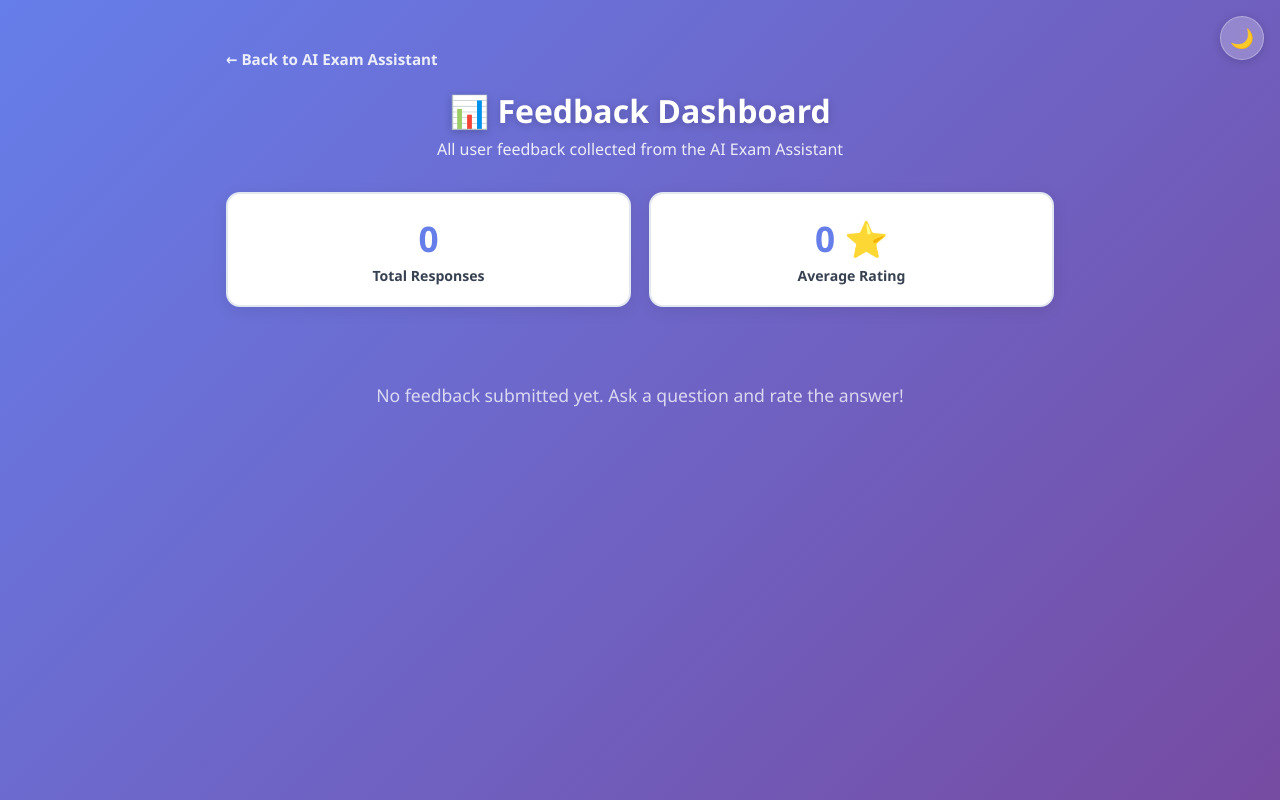
After one commit to ARYAN-WASEKAR/AI-EXAM-ASSISTANT, a Flask app: page /feedback-view in a window 1280 px wide. The commit adds this page. Run offline with Flask 3, Linux system fonts and the light colour scheme.

Commit message:
Add a system to save and view user feedback
Introduces a POST /feedback endpoint to save user feedback to feedback.json, a GET /feedback-view route to display feedback statistics and entries, and updates the frontend to send feedback data to the backend.

Replit-Commit-Author: Agent
Replit-Commit-Session-Id: 7c9a40de-3ace-4fd7-a93f-a103656a6e1d
Replit-Commit-Checkpoint-Type: full_checkpoint
Replit-Commit-Event-Id: b2b2960e-59e3-4dec-8baf-c44bcab63add
Replit-Commit-Screenshot-Url: https://storage.googleapis.com/screenshot-production-us-central1/e690674f-03ba-452e-9aa5-de55f3309b19/7c9a40de-3ace-4fd7-a93f-a103656a6e1d/o51Bpey
Replit-Helium-Checkpoint-Created: true

```diff
--- a/main.py
+++ b/main.py
@@ -1,10 +1,26 @@
 import os
+import json
+from datetime import datetime
 from flask import Flask, render_template, request, jsonify
 from google import genai
 
 app = Flask(__name__)
 
 client = genai.Client(api_key=os.environ.get("GEMINI_API_KEY"))
+
+FEEDBACK_FILE = "feedback.json"
+
+def load_feedback():
+    if not os.path.exists(FEEDBACK_FILE):
+        return []
+    with open(FEEDBACK_FILE, "r") as f:
+        return json.load(f)
+
+def save_feedback(entry):
+    data = load_feedback()
+    data.append(entry)
+    with open(FEEDBACK_FILE, "w") as f:
+        json.dump(data, f, indent=2)
 
 @app.route("/")
 def index():
@@ -44,5 +60,31 @@ Format each section with its heading clearly labeled.
             return jsonify({"error": "Invalid or unauthorized API key. Please check your GEMINI_API_KEY."}), 401
         return jsonify({"error": "Something went wrong. Please try again."}), 500
 
+@app.route("/feedback", methods=["POST"])
+def submit_feedback():
+    data = request.get_json()
+    rating = data.get("rating")
+    comment = data.get("comment", "").strip()
+    question = data.get("question", "").strip()
+
+    if not rating or not isinstance(rating, int) or rating < 1 or rating > 5:
+        return jsonify({"error": "Invalid rating."}), 400
+
+    entry = {
+        "rating": rating,
+        "comment": comment,
+        "question": question,
+        "timestamp": datetime.now().strftime("%Y-%m-%d %H:%M:%S")
+    }
+    save_feedback(entry)
+    return jsonify({"success": True})
+
+@app.route("/feedback-view")
+def view_feedback():
+    entries = load_feedback()
+    entries_sorted = sorted(entries, key=lambda x: x["timestamp"], reverse=True)
+    avg = round(sum(e["rating"] for e in entries_sorted) / len(entries_sorted), 1) if entries_sorted else 0
+    return render_template("feedback.html", entries=entries_sorted, total=len(entries_sorted), avg=avg)
+
 if __name__ == "__main__":
     app.run(host="0.0.0.0", port=5000, debug=False)
--- a/static/style.css
+++ b/static/style.css
@@ -122,6 +122,25 @@ header h1 {
 .subtitle {
     font-size: 1.05rem;
     opacity: 0.88;
+}
+
+.dashboard-link {
+    display: inline-block;
+    margin-top: 12px;
+    color: white;
+    font-size: 0.88rem;
+    font-weight: 600;
+    text-decoration: none;
+    background: rgba(255,255,255,0.15);
+    border: 1.5px solid rgba(255,255,255,0.3);
+    border-radius: 20px;
+    padding: 5px 16px;
+    backdrop-filter: blur(6px);
+    transition: background 0.2s;
+}
+
+.dashboard-link:hover {
+    background: rgba(255,255,255,0.25);
 }
 
 .input-section {
--- /dev/null
+++ b/templates/feedback.html
@@ -0,0 +1,114 @@
+<!DOCTYPE html>
+<html lang="en">
+<head>
+    <meta charset="UTF-8">
+    <meta name="viewport" content="width=device-width, initial-scale=1.0">
+    <title>Feedback — AI Exam Assistant</title>
+    <link rel="stylesheet" href="/static/style.css">
+    <style>
+        .feedback-page { max-width: 860px; margin: 0 auto; padding: 24px 16px; }
+
+        .fb-header { text-align: center; color: white; margin-bottom: 32px; }
+        .fb-header h1 { font-size: 2rem; font-weight: 700; margin-bottom: 6px; text-shadow: 0 2px 8px rgba(0,0,0,0.2); }
+        .fb-header p { font-size: 1rem; opacity: 0.88; }
+
+        .stats-row { display: flex; gap: 18px; margin-bottom: 28px; }
+        .stat-card {
+            flex: 1; background: var(--card-bg); border-radius: 14px;
+            padding: 20px; text-align: center; border: 2px solid var(--card-border);
+            box-shadow: 0 4px 16px rgba(0,0,0,0.08);
+        }
+        .stat-num { font-size: 2.2rem; font-weight: 800; color: #667eea; }
+        .stat-label { font-size: 0.88rem; color: var(--body-text); margin-top: 4px; font-weight: 600; }
+
+        .fb-list { display: flex; flex-direction: column; gap: 18px; }
+        .fb-card {
+            background: var(--card-bg); border-radius: 14px; padding: 20px 24px;
+            border: 2px solid var(--card-border); box-shadow: 0 2px 10px rgba(0,0,0,0.07);
+            transition: background 0.3s;
+        }
+        .fb-card-top { display: flex; justify-content: space-between; align-items: flex-start; margin-bottom: 10px; flex-wrap: wrap; gap: 8px; }
+        .fb-stars { font-size: 1.3rem; color: #f59e0b; letter-spacing: 2px; }
+        .fb-time { font-size: 0.8rem; color: var(--placeholder); }
+        .fb-question { font-size: 0.85rem; font-weight: 700; color: #667eea; margin-bottom: 8px; }
+        .fb-comment { font-size: 0.93rem; color: var(--body-text); line-height: 1.7; }
+        .fb-comment-empty { font-size: 0.88rem; color: var(--placeholder); font-style: italic; }
+
+        .empty-state { text-align: center; padding: 48px 24px; color: white; opacity: 0.75; font-size: 1.1rem; }
+
+        .back-link {
+            display: inline-block; margin-bottom: 20px; color: white;
+            font-weight: 600; text-decoration: none; opacity: 0.88;
+            font-size: 0.95rem; transition: opacity 0.15s;
+        }
+        .back-link:hover { opacity: 1; }
+
+        @media (max-width: 500px) { .stats-row { flex-direction: column; } }
+    </style>
+</head>
+<body>
+    <button class="theme-toggle" id="themeToggle" onclick="toggleTheme()" title="Toggle dark/light mode">
+        <span id="themeIcon">🌙</span>
+    </button>
+
+    <div class="feedback-page">
+        <a class="back-link" href="/">← Back to AI Exam Assistant</a>
+
+        <div class="fb-header">
+            <h1>📊 Feedback Dashboard</h1>
+            <p>All user feedback collected from the AI Exam Assistant</p>
+        </div>
+
+        <div class="stats-row">
+            <div class="stat-card">
+                <div class="stat-num">{{ total }}</div>
+                <div class="stat-label">Total Responses</div>
+            </div>
+            <div class="stat-card">
+                <div class="stat-num">{{ avg }} ⭐</div>
+                <div class="stat-label">Average Rating</div>
+            </div>
+        </div>
+
+        {% if entries %}
+        <div class="fb-list">
+            {% for e in entries %}
+            <div class="fb-card">
+                <div class="fb-card-top">
+                    <div class="fb-stars">
+                        {% for i in range(e.rating) %}★{% endfor %}{% for i in range(5 - e.rating) %}☆{% endfor %}
+                    </div>
+                    <div class="fb-time">{{ e.timestamp }}</div>
+                </div>
+                {% if e.question %}
+                <div class="fb-question">❓ {{ e.question }}</div>
+                {% endif %}
+                {% if e.comment %}
+                <div class="fb-comment">{{ e.comment }}</div>
+                {% else %}
+                <div class="fb-comment-empty">No comment provided.</div>
+                {% endif %}
+            </div>
+            {% endfor %}
+        </div>
+        {% else %}
+        <div class="empty-state">No feedback submitted yet. Ask a question and rate the answer!</div>
+        {% endif %}
+    </div>
+
+    <script>
+        function toggleTheme() {
+            const isDark = document.body.classList.toggle('dark');
+            document.getElementById('themeIcon').textContent = isDark ? '☀️' : '🌙';
+            localStorage.setItem('theme', isDark ? 'dark' : 'light');
+        }
+        (function () {
+            const saved = localStorage.getItem('theme');
+            if (saved === 'dark') {
+                document.body.classList.add('dark');
+                document.getElementById('themeIcon').textContent = '☀️';
+            }
+        })();
+    </script>
+</body>
+</html>
```
Also changed, not shown: templates/index.html (+16 -3 lines).
